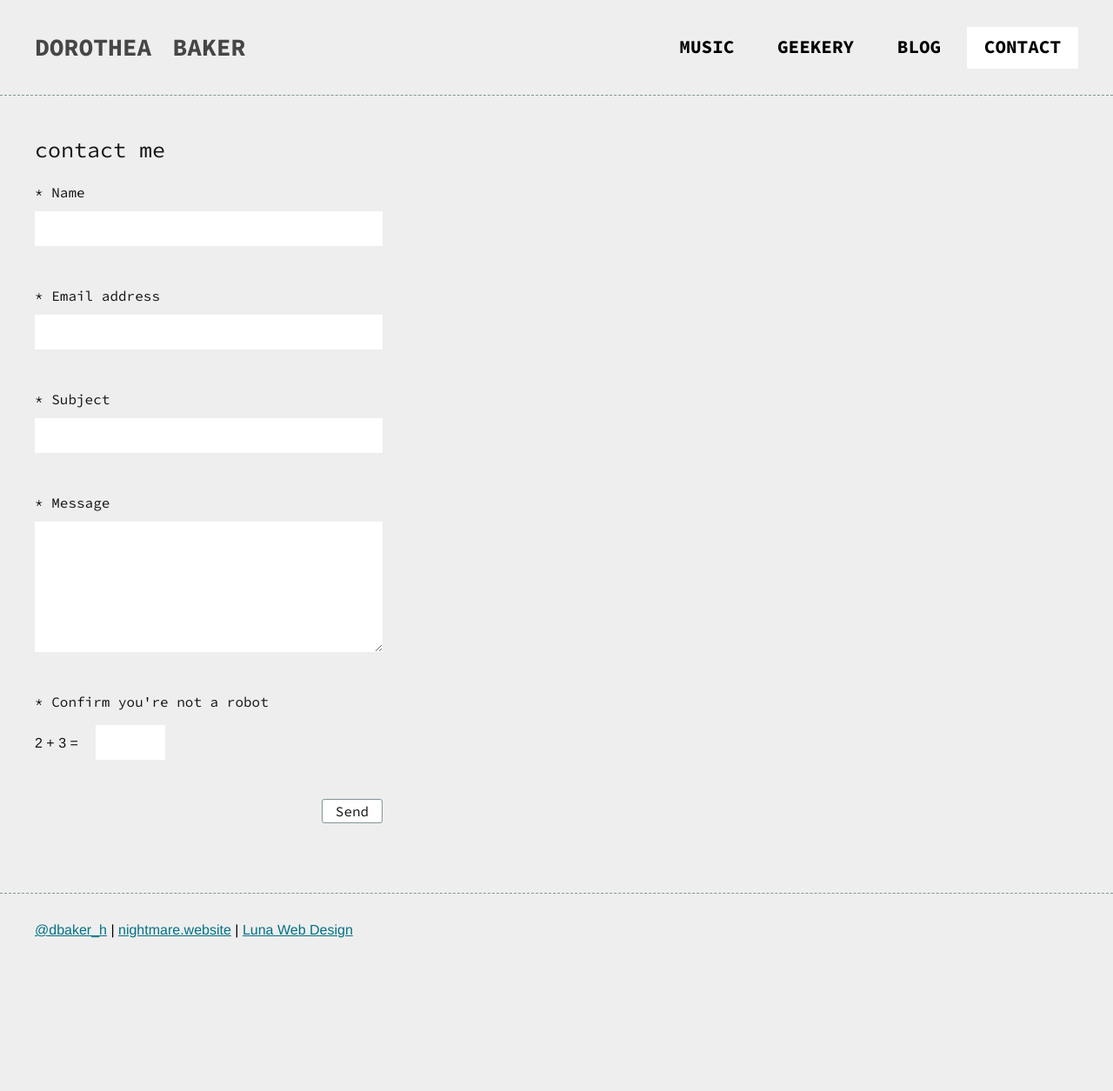
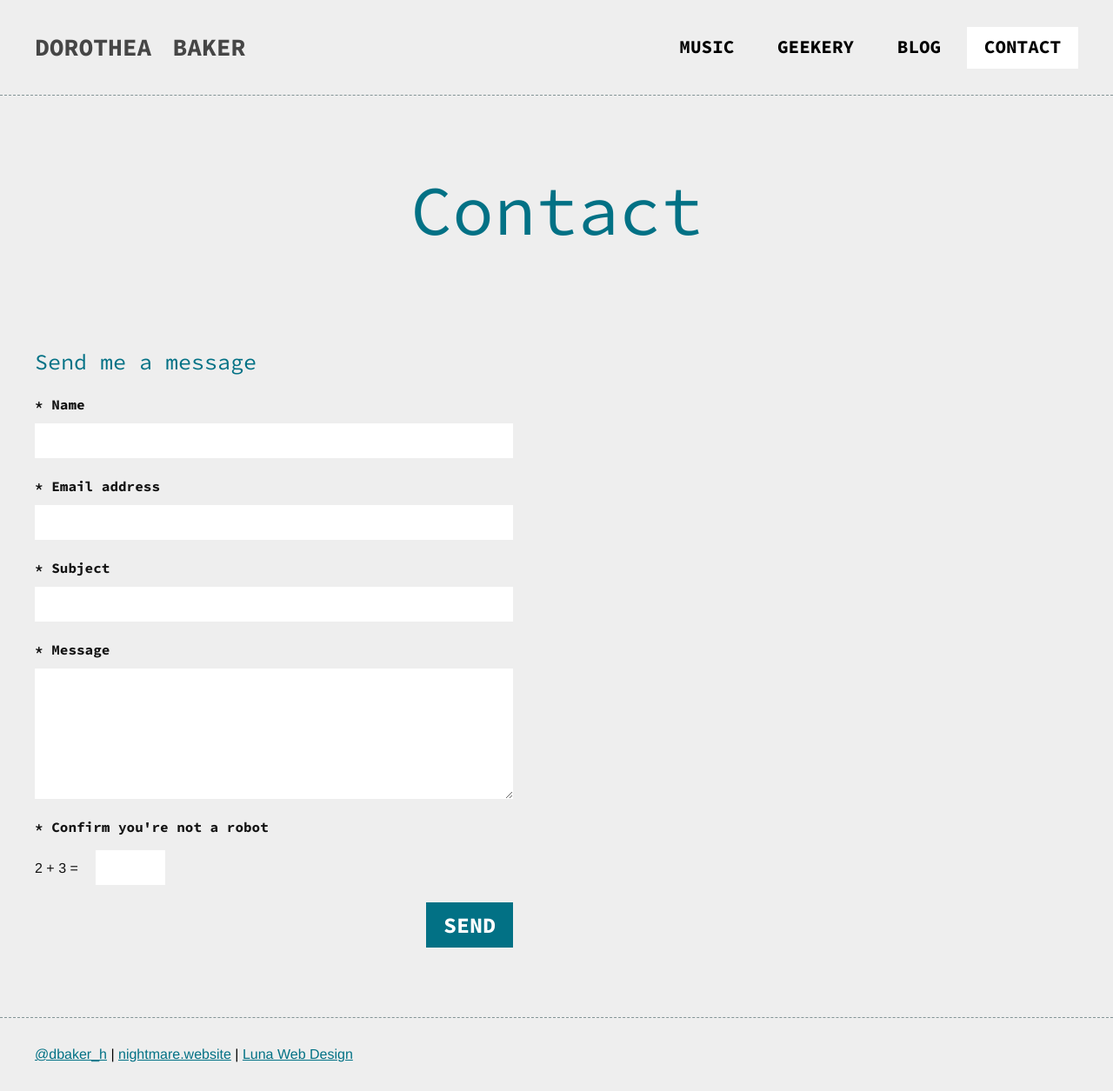
Before and after one commit to d-baker/navsite, a Jekyll site: the page built from contact.html, in a window 1280 px wide. Shown: the whole page at 87% size. Built offline with Jekyll 4.4.1, drawn with Linux system fonts in a browser that asks for light colours; comment, search, counter and statistics services are not loaded; before the commit the page ends 1112 px from its top, so only the background shows below that.

Commit message:
trying to get contact form validation working

```diff
--- a/_includes/head.html
+++ b/_includes/head.html
@@ -18,6 +18,7 @@
 <script src="{{ "/assets/js/tooltip.js" | prepend: site.baseurl }}"></script>
 <script src="{{ "/assets/js/AVInfoToggle.js" | prepend: site.baseurl }}"></script>
 <script src="{{ "/assets/js/backToTop.js" | prepend: site.baseurl }}"></script>
+<script src="{{ "/assets/js/form-validation.js" | prepend: site.baseurl }}"></script>
 
   <link rel="stylesheet" href="{{ "/css/main.css" | prepend: site.baseurl }}">
 
--- a/_sass/form.scss
+++ b/_sass/form.scss
@@ -16,10 +16,10 @@
 }
 
 form {
-	max-width: 400px;
 	position: relative;
 
 	.error {
+		display: none;
 		margin-top: 10px;
 		color: red;
 	}
@@ -31,6 +31,7 @@
 	label {
 		display: block;
 		padding-bottom: 10px;
+		font-weight: bold;
 
 		&.required {
 			&:before {
@@ -63,19 +64,20 @@
 	input, textarea, button {
 		font-family: "Source Code Pro";
 		padding: 10px;
-		width: 400px;
+		width: 550px;
 		color: $fg;
 		background: white;
 		display: block;
 		border: none;
 
 		&#submit {
-			color: $fg;
-			padding: 3px;
-			border: 1px solid $batcolor;
-			border-radius: 3px;
-			width: 70px;
-			font-size: 16px;
+			color: white;
+			background: $defaultHighlight;
+			padding: 10px;
+			width: 100px;
+			font-size: 25px;
+			font-weight: bold;
+			text-transform: uppercase;
 			float: right;
 			margin-bottom: 20px;
 		}
--- a/contact.html
+++ b/contact.html
@@ -3,43 +3,51 @@
 permalink: /contact/
 ---
 
-<h1>contact me</h1>
+<h1 class="pg-title defaultpg">Contact</h1>
 
+<div class="col1">
+    <h2 class="defaultpg">Send me a message</h2>
 
     <form action="https://www.formingo.co/submit/33a13ed7-01ba-40e1-8785-f761de39f64d"
           method="POST">
 
         <input type="hidden" name="__redirect" value="http://memoriata.com/contact/form-submitted/">
 
+        <p class="error summary-error">Errors found, please check your input</p>
+
         <div class="formfield">
             <label for="name" class="required">Name</label>
-        <input type="text" name="name"/>
+            <input type="text" name="name" required/>
 
             <p class="error">
+                Name is required
             </p>
         </div>
 
         <div class="formfield">
             <label for="email" class="required">Email address</label>
-		<input type="email" name="__replyto" id="__replyto">
+    		<input type="email" name="__replyto" id="__replyto" required>
 
             <p class="error">
+                Email address is required
             </p>
         </div>
 
         <div class="formfield">
             <label for="subject" class="required">Subject</label>
-        <input type="text" name="subject"/>
+            <input type="text" name="subject" required/>
 
             <p class="error">
+                Subject is required
             </p>
         </div>
 
         <div class="formfield">
             <label for="message" class="required">Message</label>
-        <textarea name="message"></textarea>
+            <textarea name="message" required></textarea>
 
             <p class="error">
+                Message is required
             </p>
         </div>
 
@@ -47,10 +55,13 @@
             <label for="antirobot" class="required">Confirm you're not a robot</label>
             <p class="test">2 + 3 = </p>
 
-        <input type="text" name="antirobot"/>
+            <input type="text" name="antirobot" required/>
 
-        <p class="error"></p>
+            <p class="error">
+                You must prove you are human
+            </p>
         </div>
 
         <input type="submit" id="submit" value="Send"/>
     </form>
+</div>
```
Lines whose indentation alone changed are shown as unchanged.
